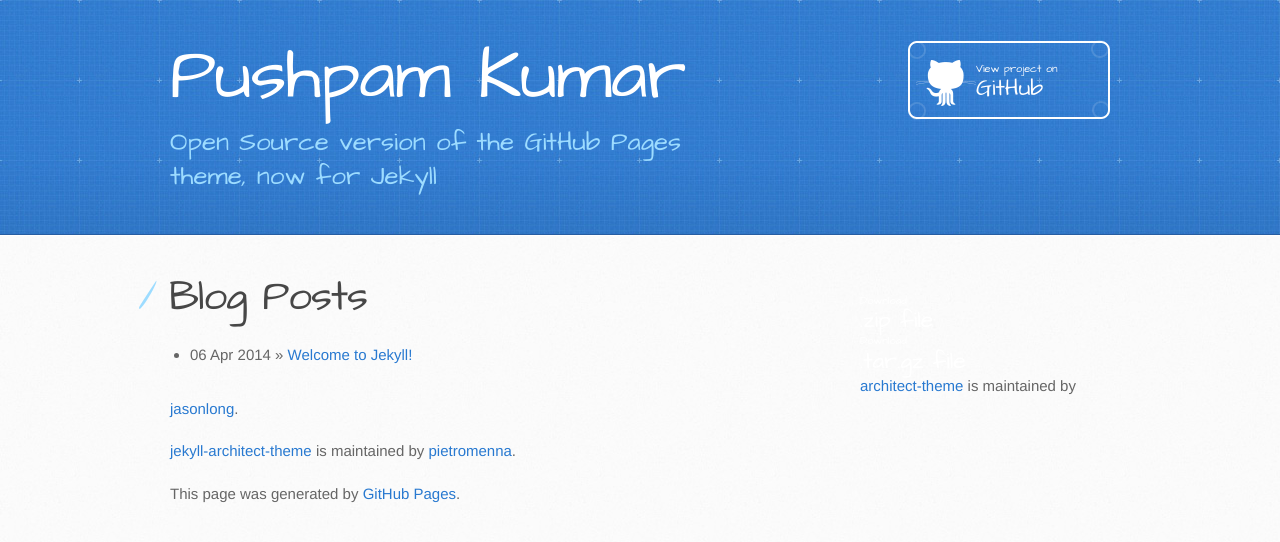
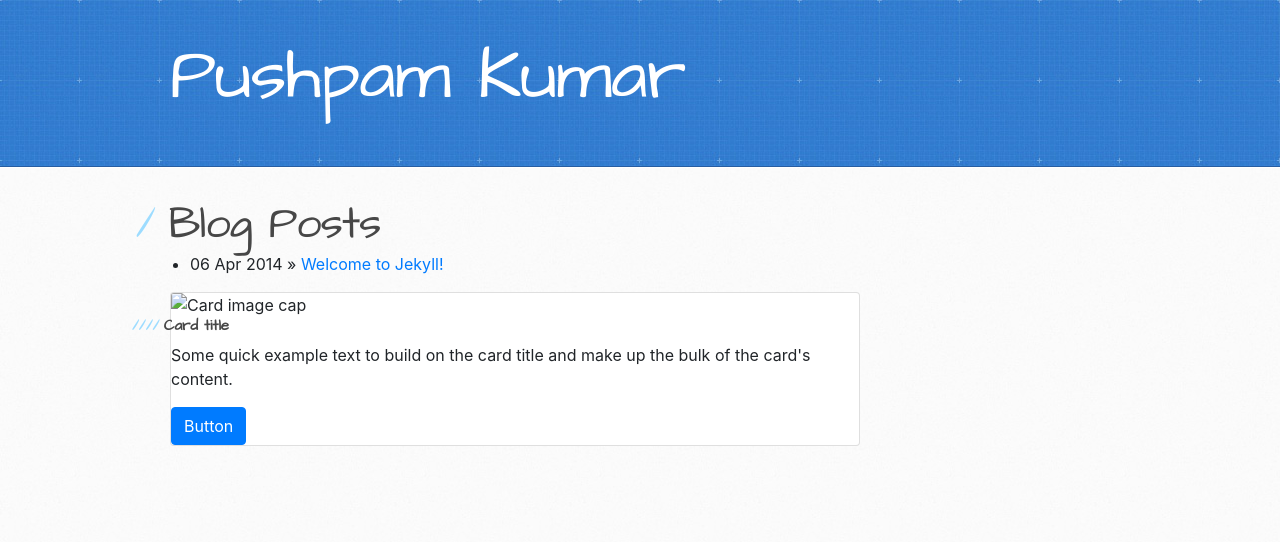
Before and after one commit to Pushpamk/Projects, a Jekyll site: the page built from index.html, in a window 1280 px wide. Shown: the top 542 px of the page. Built offline with Jekyll 4.4.1, drawn with Linux system fonts in a browser that asks for light colours.

Commit message:
test bootstrap

```diff
--- a/_layouts/default.html
+++ b/_layouts/default.html
@@ -8,6 +8,8 @@
     <link rel="stylesheet" type="text/css" href="{{ site.baseurl }}/stylesheets/stylesheet.css" media="screen" />
     <link rel="stylesheet" type="text/css" href="{{ site.baseurl }}/stylesheets/pygment_trac.css" media="screen" />
     <link rel="stylesheet" type="text/css" href="{{ site.baseurl }}/stylesheets/print.css" media="print" />
+    <link href="https://stackpath.bootstrapcdn.com/bootstrap/4.3.1/css/bootstrap.min.css" rel="stylesheet" integrity="sha384-ggOyR0iXCbMQv3Xipma34MD+dH/1fQ784/j6cY/iJTQUOhcWr7x9JvoRxT2MZw1T" crossorigin="anonymous">
+    <script src="https://stackpath.bootstrapcdn.com/bootstrap/4.3.1/js/bootstrap.min.js" integrity="sha384-JjSmVgyd0p3pXB1rRibZUAYoIIy6OrQ6VrjIEaFf/nJGzIxFDsf4x0xIM+B07jRM" crossorigin="anonymous"></script>
 
     <!--[if lt IE 9]>
     <script src="//html5shiv.googlecode.com/svn/trunk/html5.js"></script>
@@ -20,8 +22,6 @@
     <header>
       <div class="inner">
         <h1> {{ site.name }} </h1>
-        <h2>Open Source version of the GitHub Pages theme, now for Jekyll</h2>
-        <a href="https://github.com/pietromenna/jekyll-architect-theme" class="button"><small>View project on</small> GitHub</a>
       </div>
     </header>
 
@@ -31,24 +31,17 @@
 
           {{ content }}
 
+              <div class="card">
+                <img class="card-img-top" data-src="holder.js/100%x180/" alt="Card image cap">
+                <div class="card-block">
+                  <h4 class="card-title">Card title</h4>
+                  <p class="card-text">Some quick example text to build on the card title and make up the bulk of the card's content.</p>
+                  <a href="#" class="btn btn-primary">Button</a>
+                </div>
+              </div>
+
         </section>
 
-        <footer id="sidebar">
-          <a href="https://github.com/pietromenna/jekyll-architect-theme/archive/master.zip" class="button">
-            <small>Download</small>
-            .zip file
-          </a>
-          <a href="https://github.com/pietromenna/jekyll-architect-theme/archive/master.tar.gz" class="button">
-            <small>Download</small>
-            .tar.gz file
-          </a>
-
-          <p class="repo-owner"><a href="https://github.com/jasonlong/architect-theme">architect-theme</a> is maintained by <a href="https://github.com/jasonlong">jasonlong</a>.</p>
-
-          <p class="repo-owner"><a href="https://github.com/pietromenna/jekyll-architect-theme">jekyll-architect-theme</a> is maintained by <a href="https://github.com/pietromenna">pietromenna</a>.</p>
-
-          <p>This page was generated by <a href="https://pages.github.com">GitHub Pages</a>.</p>
-        </footer>
       </div>
     </div>
 
```
